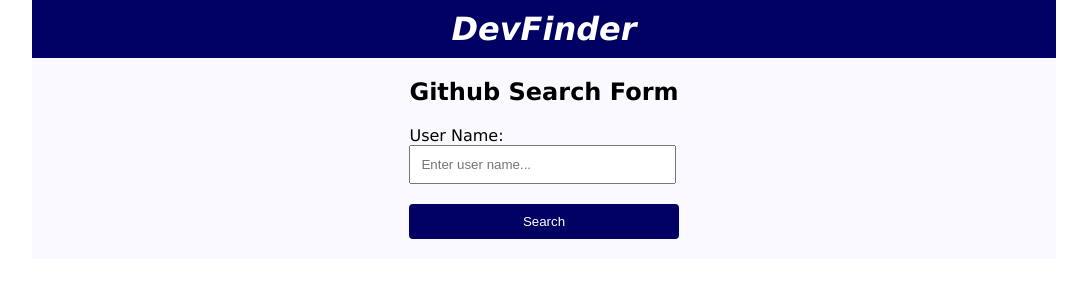
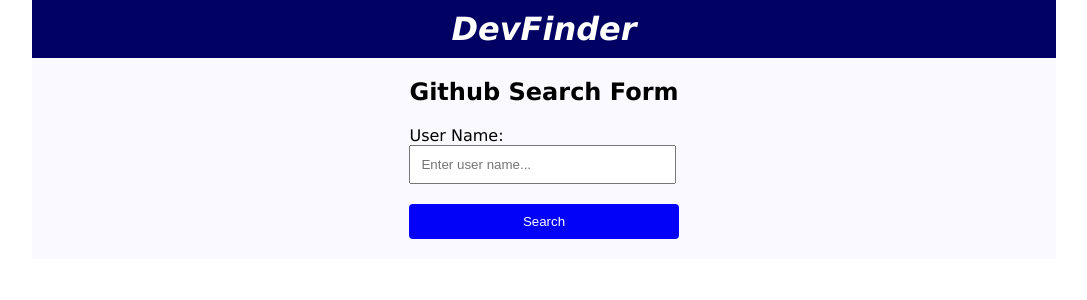
Before and after one commit to AugustineKadima/-repo-finder, an Angular app: page / in a window 1280 px wide. In both pictures the pointer is over the button "Search". Shown: the top 300 px of the page, without its empty margins (96-1183 px from the left). Built offline with nearby package versions, Linux system fonts and the light colour scheme.

Commit message:
Add hover effect to button

```diff
--- a/src/app/user-form/user-form.component.css
+++ b/src/app/user-form/user-form.component.css
@@ -34,3 +34,8 @@
     border-radius: 4px;
     margin-top: 20px;
 }
+
+button:hover{
+    color: white;
+    background-color: rgb(2, 2, 248);
+}
```
